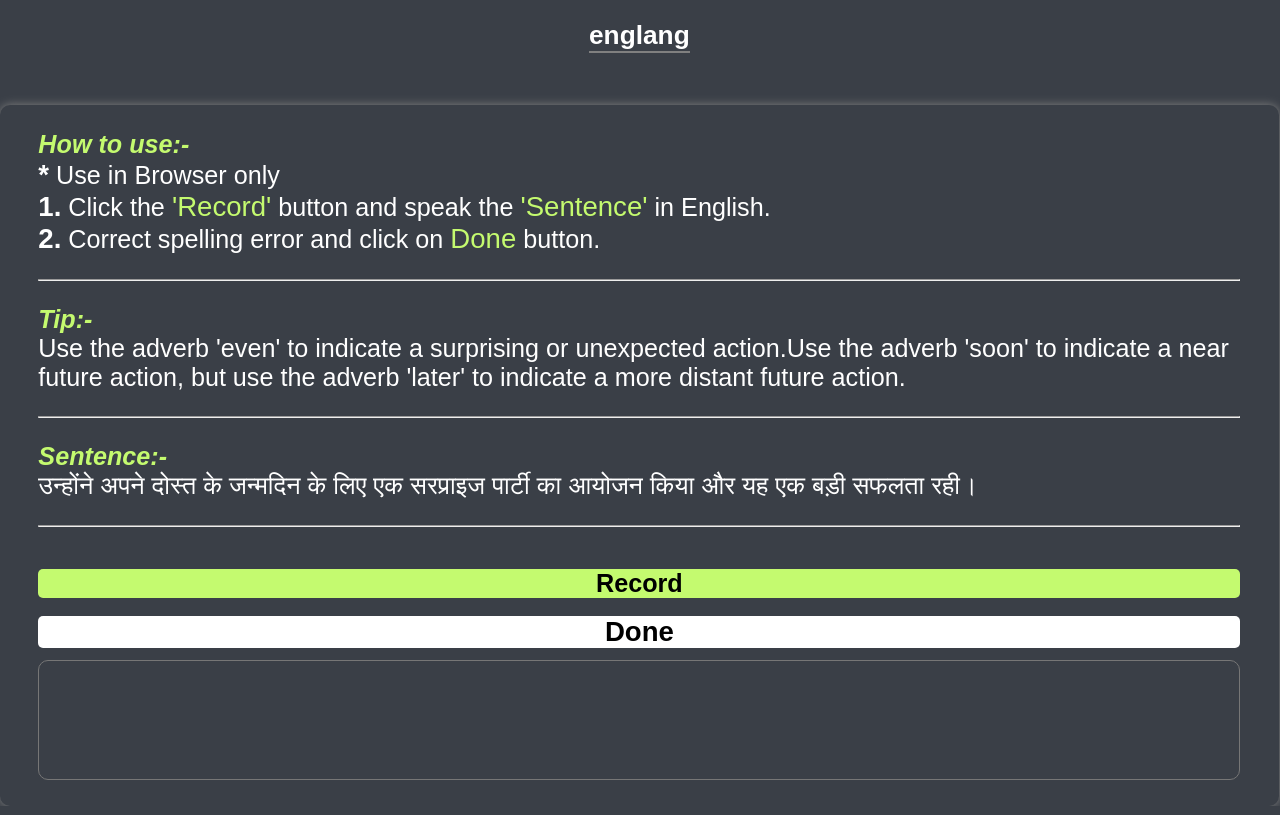
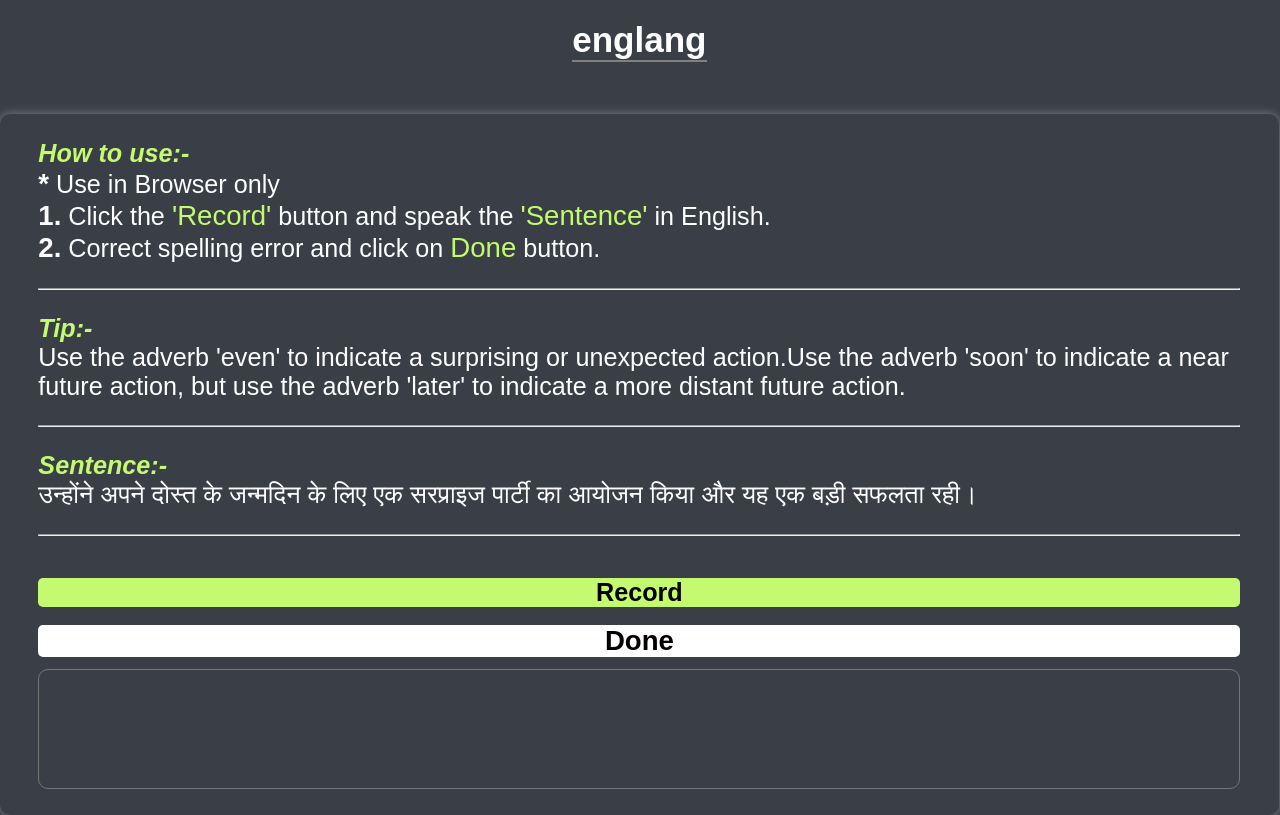
Before and after one commit to niteshinfocus/fatcat, a Flask app: page / in a window 1280 px wide. Run offline with Flask 2, Linux system fonts and the light colour scheme; some web fonts are replaced.

Commit message:
Update index.html

```diff
--- a/templates/index.html
+++ b/templates/index.html
@@ -21,8 +21,8 @@
 
         nav {
             margin-bottom: 4%;
-            margin-top: 1.6%;                     font-weight: bolder;
-            font-size: 1.5rem;
+             font-size: 2rem;
+             font-weight: 900;      margin-top:1.6%;
             display: flex;
             flex-wrap: wrap;
             border-bottom: 2px solid grey;
```
